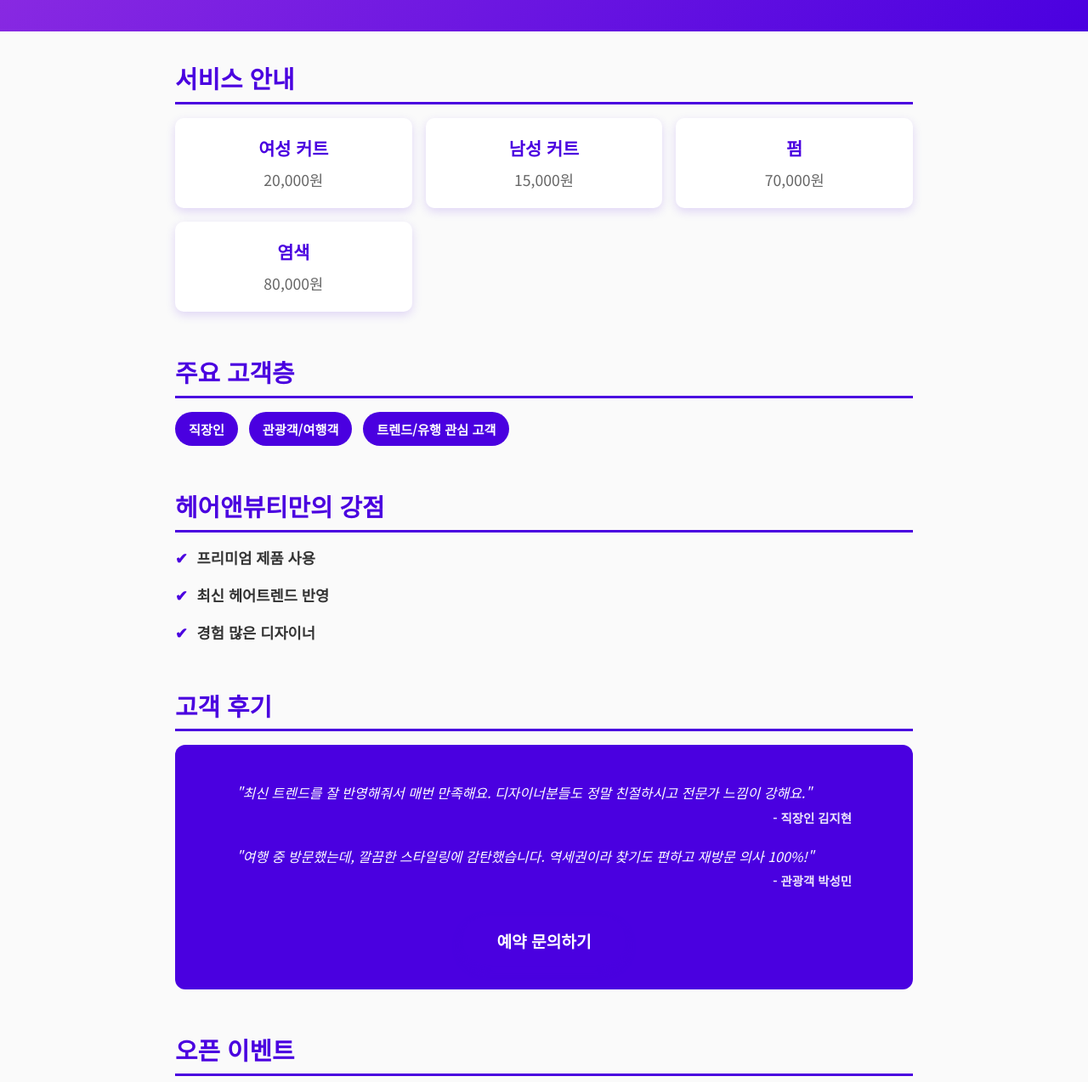
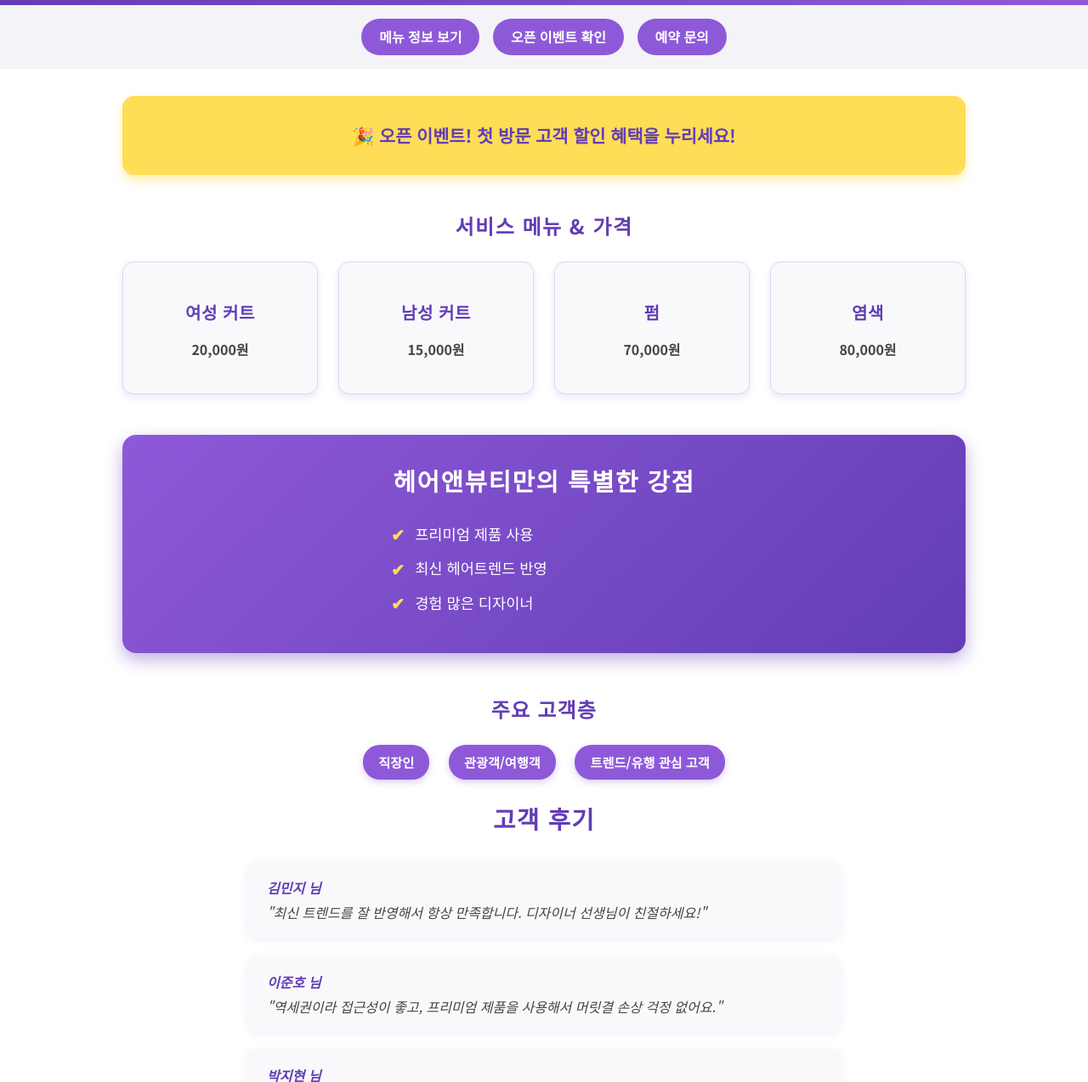
Before and after one commit to codeit-last-project-team2/homepage, a plain HTML site: page users/beauty101/index.html in a window 1280 px wide. Shown: the part 124-1398 px from the top of the page at 85% size. Drawn offline with Linux system fonts and the light colour scheme.

Commit message:
Add homepage for beauty101

```diff
--- a/users/beauty101/index.html
+++ b/users/beauty101/index.html
@@ -3,191 +3,245 @@
 <head>
 <meta charset="UTF-8" />
 <meta name="viewport" content="width=device-width, initial-scale=1" />
-<title>헤어앤뷰티 - 미용실/헤어샵</title>
+<title>헤어앤뷰티 - 세련된 미용실</title>
 <style>
   @import url('https://fonts.googleapis.com/css2?family=Noto+Sans+KR:wght@400;700&display=swap');
   * {
     box-sizing: border-box;
   }
   body {
-    margin:0;
+    margin: 0; padding: 0;
     font-family: 'Noto Sans KR', sans-serif;
-    background: #fafafa;
+    background: #fff;
     color: #222;
-    line-height: 1.6;
+    line-height: 1.5;
   }
   header {
-    background: linear-gradient(135deg, #8e2de2, #4a00e0);
-    color: #fff;
-    padding: 2rem 1rem;
+    background: linear-gradient(90deg, #633db5, #8e59d9);
+    color: white;
+    padding: 1.5em 1em;
     text-align: center;
   }
   header h1 {
-    margin: 0 0 .3rem;
+    margin: 0;
     font-weight: 700;
-    font-size: 2.5rem;
+    font-size: 2.2rem;
     letter-spacing: 2px;
   }
   header p {
-    margin: 0;
-    font-size: 1.1rem;
-    font-weight: 500;
+    margin: 0.3em 0 0;
+    font-weight: 400;
+    font-size: 1rem;
     opacity: 0.85;
   }
+
+  nav {
+    background: #f3f3f8;
+    padding: 1em 1.5em;
+    display: flex;
+    justify-content: center;
+    gap: 1em;
+    flex-wrap: wrap;
+  }
+  nav button {
+    background: #8e59d9;
+    border: none;
+    color: white;
+    padding: 0.6em 1.3em;
+    border-radius: 30px;
+    font-weight: 700;
+    font-size: 1rem;
+    cursor: pointer;
+    transition: background 0.3s ease;
+  }
+  nav button:hover,
+  nav button:focus {
+    background: #633db5;
+    outline: none;
+  }
+
   main {
-    max-width: 900px;
-    margin: 2rem auto;
-    padding: 0 1rem 3rem;
+    max-width: 1024px;
+    margin: 2em auto;
+    padding: 0 1em;
   }
+
   section {
-    margin-bottom: 3rem;
+    margin-bottom: 3em;
   }
-  h2 {
-    border-bottom: 3px solid #4a00e0;
-    padding-bottom: 0.3rem;
-    margin-bottom: 1rem;
-    color: #4a00e0;
-    font-weight: 700;
-    font-size: 1.8rem;
-  }
-  /* 메뉴(서비스) 목록 */
-  .menu-list {
+
+  /* 메뉴 강조 */
+  #menu-list {
     display: grid;
     grid-template-columns: repeat(auto-fit,minmax(220px,1fr));
-    gap: 1rem;
+    gap: 1.5em;
   }
   .menu-item {
-    background: #fff;
-    border-radius: 10px;
-    box-shadow: 0 4px 12px rgb(74 0 224 / 0.15);
-    padding: 1.2rem 1.5rem;
+    background: #f9f9fc;
+    border: 1px solid #ddd7f6;
+    border-radius: 12px;
+    padding: 1.5em 1.2em;
+    box-shadow: 0 4px 8px rgb(142 89 217 / 0.15);
     text-align: center;
-    transition: transform 0.3s ease;
+    transition: transform 0.25s ease;
   }
   .menu-item:hover {
     transform: translateY(-6px);
+    box-shadow: 0 10px 20px rgb(142 89 217 / 0.3);
   }
-  .menu-name {
-    font-size: 1.3rem;
+  .menu-item h3 {
+    margin-bottom: 0.6em;
+    color: #633db5;
     font-weight: 700;
-    color: #4a00e0;
-    margin-bottom: 0.4rem;
+    font-size: 1.25rem;
+    letter-spacing: 0.03em;
   }
   .menu-price {
+    font-weight: 700;
+    font-size: 1rem;
+    color: #444;
+  }
+
+  /* 서비스 및 후기 강조 */
+  #selling-points {
+    background: linear-gradient(135deg, #8e59d9, #633db5);
+    color: white;
+    border-radius: 16px;
+    padding: 2em 1.5em;
+    box-shadow: 0 8px 20px rgb(99 61 181 / 0.4);
+  }
+  #selling-points h2 {
+    margin-top: 0;
+    font-weight: 700;
+    font-size: 1.8rem;
+    margin-bottom: 1em;
+    text-align: center;
+    letter-spacing: 1.5px;
+  }
+  #selling-points ul {
+    list-style: none;
+    padding: 0;
+    margin: 0 auto;
+    max-width: 360px;
+  }
+  #selling-points ul li {
+    margin: 0.8em 0;
     font-size: 1.1rem;
-    color: #666;
+    padding-left: 1.6em;
+    position: relative;
+    font-weight: 500;
   }
-  /* 타겟 고객 */
-  .targets-list {
-    display: flex;
-    flex-wrap: wrap;
-    gap: 0.8rem;
-  }
-  .target {
-    background: #4a00e0;
-    color: #fff;
-    padding: 0.5rem 1rem;
-    border-radius: 25px;
-    font-weight: 600;
-    font-size: 0.95rem;
-    user-select: none;
-  }
-  /* 강점 */
-  .selling-points-list {
-    list-style: none;
-    padding-left: 0;
-  }
-  .selling-points-list li {
-    position: relative;
-    padding-left: 1.6rem;
-    margin-bottom: 1rem;
-    font-weight: 600;
-    font-size: 1.1rem;
-    color: #333;
-  }
-  .selling-points-list li::before {
+  #selling-points ul li::before {
     content: "✔";
     position: absolute;
     left: 0;
-    top: 0;
-    color: #4a00e0;
-    font-weight: 900;
-  }
-  /* 후기 강조 영역 (샘플 후기 추가) */
-  .reviews {
-    background: #4a00e0;
-    color: #fff;
-    border-radius: 12px;
-    padding: 1.8rem 2rem;
-  }
-  .review-item {
-    margin-bottom: 1.5rem;
-    font-style: italic;
-    font-size: 1rem;
-    line-height: 1.4;
-  }
-  .review-item:last-child {
-    margin-bottom: 0;
-  }
-  .reviewer {
-    margin-top: 0.5rem;
-    font-weight: 700;
-    font-style: normal;
-    text-align: right;
-    font-size: 0.9rem;
-    opacity: 0.9;
-  }
-  /* 이벤트 배너 */
-  .event-banner {
-    background: linear-gradient(135deg, #f39c12, #d35400);
-    color: #fff;
-    text-align: center;
-    border-radius: 12px;
-    padding: 1.4rem 1rem;
+    color: #ffdd57;
     font-weight: 700;
     font-size: 1.2rem;
-    box-shadow: 0 4px 12px rgb(211 84 0 / 0.4);
-    user-select: none;
+    top: 50%;
+    transform: translateY(-50%);
   }
-  /* 버튼 스타일 */
-  button.call-to-action {
+
+  /* 후기 섹션 */
+  #reviews {
+    max-width: 700px;
+    margin: 0 auto;
+  }
+  #reviews h2 {
+    font-weight: 700;
+    font-size: 1.8rem;
+    text-align: center;
+    color: #633db5;
+    margin-bottom: 1em;
+    letter-spacing: 1.2px;
+  }
+  .review {
+    background: #f9f9fc;
+    border-radius: 12px;
+    padding: 1.2em 1.5em;
+    margin-bottom: 1.2em;
+    box-shadow: 0 2px 8px rgb(142 89 217 / 0.1);
+    font-style: italic;
+    color: #444;
+  }
+  .review strong {
     display: block;
-    margin: 2rem auto 0;
-    background: #4a00e0;
-    color: #fff;
-    border: none;
-    border-radius: 30px;
-    padding: 0.9rem 2.5rem;
-    font-size: 1.2rem;
     font-weight: 700;
-    cursor: pointer;
-    box-shadow: 0 6px 12px rgb(74 0 224 / 0.4);
-    transition: background-color 0.3s ease;
+    margin-bottom: 0.3em;
+    color: #633db5;
   }
-  button.call-to-action:hover,
-  button.call-to-action:focus {
-    background: #6a00ff;
-    outline: none;
+
+  /* 이벤트 배너 */
+  #event-banner {
+    background: #ffdd57;
+    border-radius: 14px;
+    padding: 1.5em 1.8em;
+    text-align: center;
+    font-weight: 700;
+    font-size: 1.3rem;
+    color: #633db5;
+    box-shadow: 0 6px 12px rgb(255 221 87 / 0.5);
+    margin-bottom: 2em;
   }
+
+  /* 타겟 고객 강조 */
+  #targets {
+    max-width: 600px;
+    margin: 0 auto;
+    text-align: center;
+  }
+  #targets h2 {
+    font-weight: 700;
+    color: #633db5;
+    font-size: 1.5rem;
+    margin-bottom: 1em;
+    letter-spacing: 1.2px;
+  }
+  #targets ul {
+    list-style: none;
+    padding: 0;
+    margin: 0;
+    display: flex;
+    justify-content: center;
+    gap: 1.4em;
+    flex-wrap: wrap;
+  }
+  #targets ul li {
+    background: #8e59d9;
+    color: white;
+    border-radius: 20px;
+    padding: 0.6em 1.2em;
+    font-weight: 600;
+    font-size: 0.95rem;
+    box-shadow: 0 3px 8px rgb(142 89 217 / 0.3);
+  }
+
   footer {
+    background: #f3f3f8;
     text-align: center;
-    padding: 1rem 1rem 2rem;
+    padding: 1em 1em;
     font-size: 0.9rem;
-    color: #555;
+    color: #666;
+    letter-spacing: 0.03em;
   }
+
   /* 반응형 */
   @media (max-width: 600px) {
     header h1 {
-      font-size: 2rem;
+      font-size: 1.6rem;
     }
-    main {
-      margin: 1rem auto;
+    nav button {
+      padding: 0.5em 1em;
+      font-size: 0.9rem;
     }
-    .menu-list {
+    #menu-list {
       grid-template-columns: 1fr;
     }
-    .targets-list {
-      justify-content: center;
+    #selling-points ul {
+      max-width: 100%;
+    }
+    #targets ul {
+      gap: 0.8em;
     }
   }
 </style>
@@ -195,74 +249,90 @@
 <body>
 <header>
   <h1>헤어앤뷰티</h1>
-  <p>역세권 프리미엄 미용실 - 세련되고 감각적인 스타일링</p>
+  <p>역세권 프리미엄 미용실 & 최신 헤어트렌드</p>
 </header>
+
+<nav role="navigation" aria-label="주요 메뉴">
+  <button type="button" id="btn-menus">메뉴 정보 보기</button>
+  <button type="button" id="btn-event">오픈 이벤트 확인</button>
+  <button type="button" id="btn-contact">예약 문의</button>
+</nav>
+
 <main>
-  <section aria-labelledby="services-title">
-    <h2 id="services-title">서비스 안내</h2>
-    <div class="menu-list">
+  <section id="event-banner" aria-live="polite" role="region" aria-label="현재 이벤트 안내">
+    🎉 <strong>오픈 이벤트!</strong> 첫 방문 고객 할인 혜택을 누리세요!
+  </section>
+
+  <section id="menu" aria-label="헤어앤뷰티 서비스 메뉴">
+    <h2 style="text-align:center; color:#633db5; font-weight:700; letter-spacing:1.5px; margin-bottom: 1em;">서비스 메뉴 & 가격</h2>
+    <div id="menu-list">
       <article class="menu-item" tabindex="0">
-        <div class="menu-name">여성 커트</div>
-        <div class="menu-price">20,000원</div>
+        <h3>여성 커트</h3>
+        <p class="menu-price">20,000원</p>
       </article>
       <article class="menu-item" tabindex="0">
-        <div class="menu-name">남성 커트</div>
-        <div class="menu-price">15,000원</div>
+        <h3>남성 커트</h3>
+        <p class="menu-price">15,000원</p>
       </article>
       <article class="menu-item" tabindex="0">
-        <div class="menu-name">펌</div>
-        <div class="menu-price">70,000원</div>
+        <h3>펌</h3>
+        <p class="menu-price">70,000원</p>
       </article>
       <article class="menu-item" tabindex="0">
-        <div class="menu-name">염색</div>
-        <div class="menu-price">80,000원</div>
+        <h3>염색</h3>
+        <p class="menu-price">80,000원</p>
       </article>
     </div>
   </section>
-  <section aria-labelledby="targets-title">
-    <h2 id="targets-title">주요 고객층</h2>
-    <div class="targets-list" role="list">
-      <div class="target" role="listitem">직장인</div>
-      <div class="target" role="listitem">관광객/여행객</div>
-      <div class="target" role="listitem">트렌드/유행 관심 고객</div>
-    </div>
-  </section>
-  <section aria-labelledby="selling-points-title">
-    <h2 id="selling-points-title">헤어앤뷰티만의 강점</h2>
-    <ul class="selling-points-list">
+
+  <section id="selling-points" aria-label="헤어앤뷰티의 강점">
+    <h2>헤어앤뷰티만의 특별한 강점</h2>
+    <ul>
       <li>프리미엄 제품 사용</li>
       <li>최신 헤어트렌드 반영</li>
       <li>경험 많은 디자이너</li>
     </ul>
   </section>
-  <section aria-labelledby="reviews-title">
-    <h2 id="reviews-title">고객 후기</h2>
-    <div class="reviews">
-      <blockquote class="review-item">
-        "최신 트렌드를 잘 반영해줘서 매번 만족해요. 디자이너분들도 정말 친절하시고 전문가 느낌이 강해요."
-        <div class="reviewer">- 직장인 김지현</div>
-      </blockquote>
-      <blockquote class="review-item">
-        "여행 중 방문했는데, 깔끔한 스타일링에 감탄했습니다. 역세권이라 찾기도 편하고 재방문 의사 100%!"
-        <div class="reviewer">- 관광객 박성민</div>
-      </blockquote>
-      <button class="call-to-action" type="button" aria-label="예약 문의 버튼">예약 문의하기</button>
+
+  <section id="targets" aria-label="주요 고객층">
+    <h2>주요 고객층</h2>
+    <ul>
+      <li>직장인</li>
+      <li>관광객/여행객</li>
+      <li>트렌드/유행 관심 고객</li>
+    </ul>
+  </section>
+
+  <section id="reviews" aria-label="고객 후기">
+    <h2>고객 후기</h2>
+    <div class="review" tabindex="0">
+      <strong>김민지 님</strong>
+      "최신 트렌드를 잘 반영해서 항상 만족합니다. 디자이너 선생님이 친절하세요!"
     </div>
-  </section>
-  <section aria-labelledby="event-title">
-    <h2 id="event-title">오픈 이벤트</h2>
-    <div class="event-banner">
-      첫 방문 고객 할인! 지금 예약하고 세련된 스타일을 경험하세요.
+    <div class="review" tabindex="0">
+      <strong>이준호 님</strong>
+      "역세권이라 접근성이 좋고, 프리미엄 제품을 사용해서 머릿결 손상 걱정 없어요."
+    </div>
+    <div class="review" tabindex="0">
+      <strong>박지현 님</strong>
+      "첫 방문 할인 이벤트 덕분에 좋은 가격에 고퀄리티 시술 받았습니다."
     </div>
   </section>
 </main>
+
 <footer>
-  <p>주소: 역세권, 서울특별시 | 전화: 02-123-4567</p>
+  &copy; 2024 헤어앤뷰티 | 역세권 | 서울시 중심부 | 문의: 02-123-4567
 </footer>
+
 <script>
-  const button = document.querySelector('.call-to-action');
-  button.addEventListener('click', () => {
-    alert('예약 문의 감사합니다. 곧 연락드리겠습니다!');
+  document.getElementById('btn-menus').addEventListener('click', function() {
+    alert('헤어앤뷰티의 서비스 메뉴 및 가격입니다:\n\n- 여성 커트: 20,000원\n- 남성 커트: 15,000원\n- 펌: 70,000원\n- 염색: 80,000원');
+  });
+  document.getElementById('btn-event').addEventListener('click', function() {
+    alert('🎉 오픈 이벤트 안내:\n첫 방문 고객님께 할인 혜택을 드립니다! 지금 예약하세요.');
+  });
+  document.getElementById('btn-contact').addEventListener('click', function() {
+    alert('예약 및 문의는 02-123-4567로 연락 주세요.');
   });
 </script>
 </body>
```
